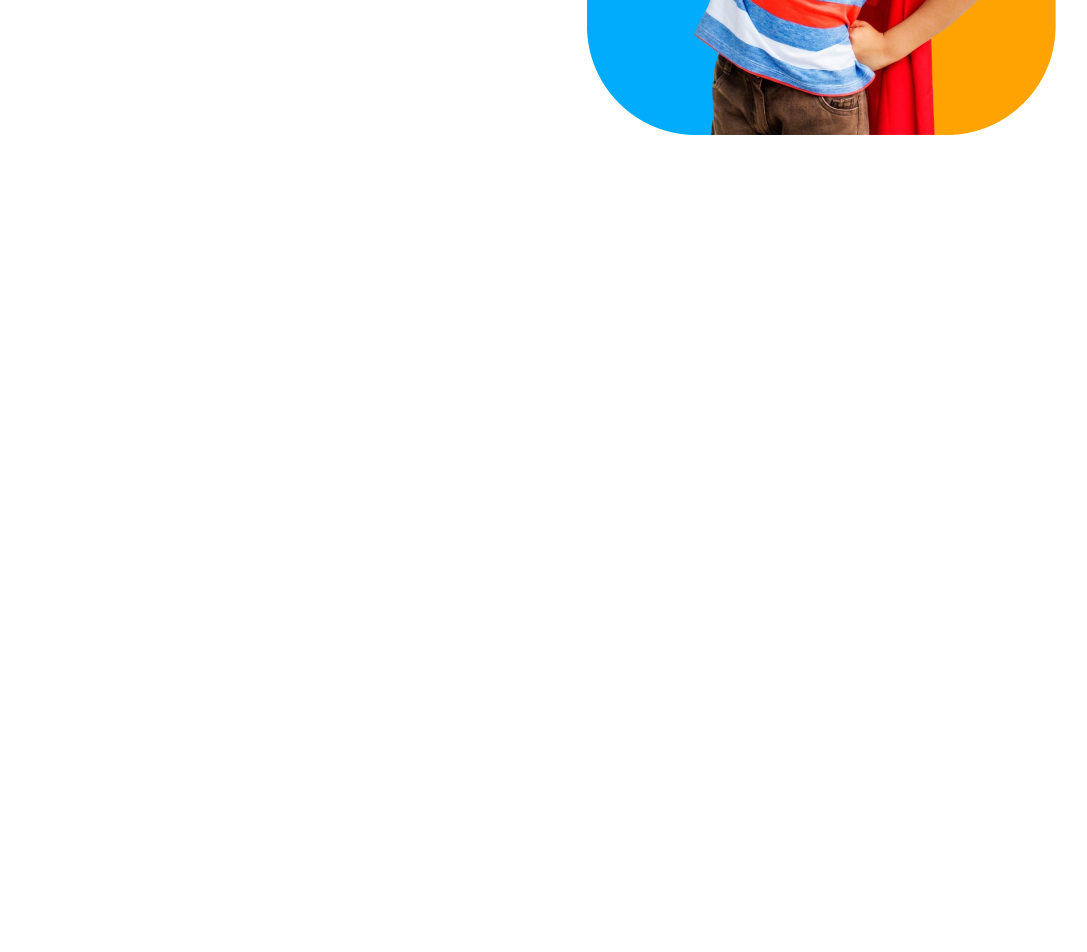
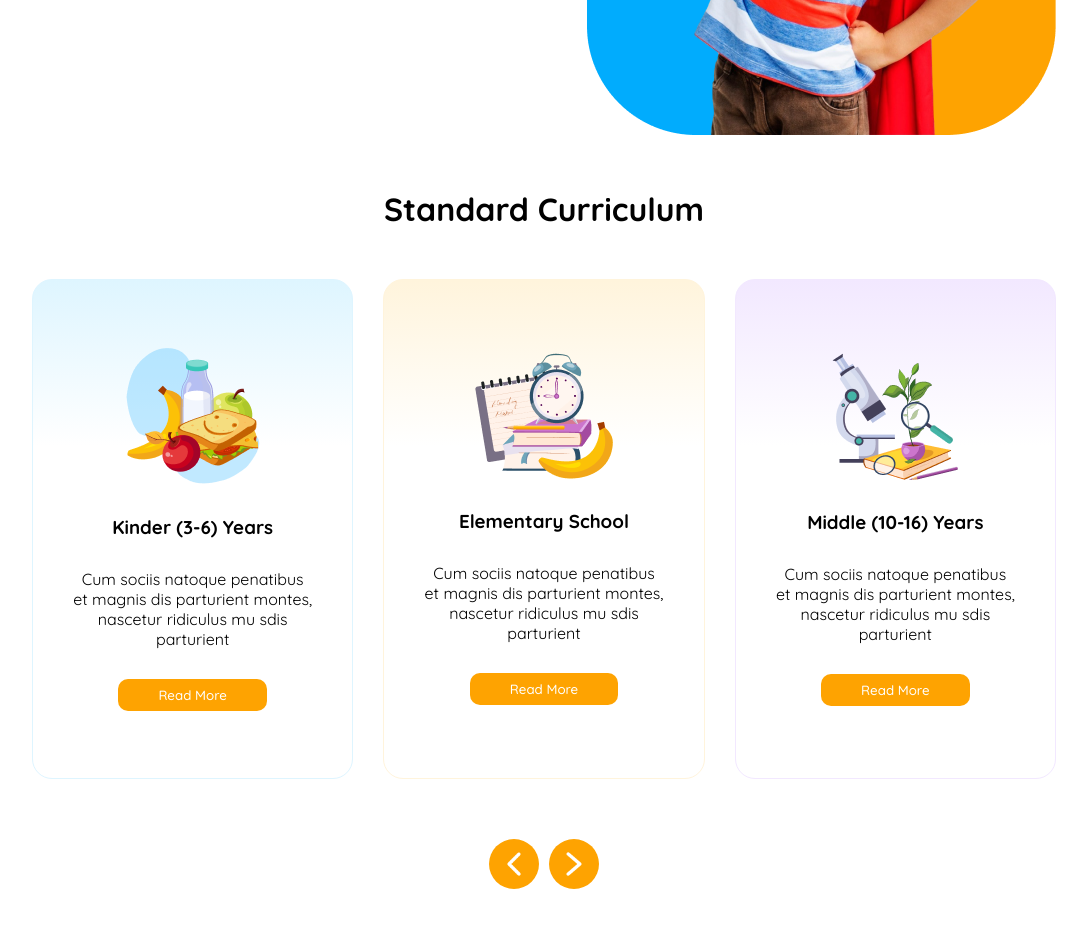
Before and after one commit to ishoef/PH-B11-Assignment-2, a plain HTML site: page index.html in a window 1280 px wide. Shown: the part 540-1492 px from the top of the page, without its empty margins (96-1183 px from the left). Before the commit the page ends 900 px from the top, so only its background shows below. Drawn offline with Linux system fonts and the light colour scheme.

Commit message:
Curriculum Design Done

```diff
--- a/index.html
+++ b/index.html
@@ -27,7 +27,7 @@
             </nav>
 
             <button type="submit" class="btn head-btn">Contact</button>
-            <img src="./assets/list.png" alt="menu" class="list-icon">
+            <img src="./assets/icons/list.png" alt="menu" class="list-icon">
         </div>
     </header>
 
@@ -59,7 +59,37 @@
         <!-- ______________Section-2-Curriculum____________ -->
 
         <seciton class="sec-2-curriculum">
+            <div class="Curriculum-content">
+                <h1 class="curriculum-title">Standard Curriculum</h1>
+                <div class="culum-boxes">
 
+                    <div class="culum-box box-1">
+                        <img src="./assets/kinder.png" alt="dot" class="box-pic pic-1">
+                        <h3 class="box-title">Kinder (3-6) Years</h3>
+                        <p class="box-para">Cum sociis natoque penatibus et magnis dis parturient montes, nascetur ridiculus mu sdis parturient</p>
+                        <button class="culum-btn-1 btn">Read More</button>
+                    </div>
+
+                    <div class="culum-box box-2">
+                        <img src="./assets/elementary.png" alt="dot" class="box-pic">
+                        <h3 class="box-title">Elementary School</h3>
+                        <p class="box-para">Cum sociis natoque penatibus et magnis dis parturient montes, nascetur ridiculus mu sdis parturient</p>
+                        <button class="culum-btn-2 btn">Read More</button>
+                    </div>
+
+                    <div class="culum-box box-3">
+                        <img src="./assets/middle.png" alt="dot" class="box-pic">
+                        <h3 class="box-title">Middle (10-16) Years</h3>
+                        <p class="box-para">Cum sociis natoque penatibus et magnis dis parturient montes, nascetur ridiculus mu sdis parturient</p>
+                        <button class="culum-btn-3 btn">Read More</button>
+                    </div>
+
+                </div>
+                <div class="arrows">
+                    <div class="left"><img src="./assets/icons/left.png" alt="left-arrow" class="arrow-icon"></div>
+                    <div class="right"><img src="./assets/icons/next.png" alt="right-arrow" class="arrow-icon"></div>
+                </div>
+            </div>
         </seciton>
 
 
--- a/style.css
+++ b/style.css
@@ -149,6 +149,90 @@ body{
     width: 100%;
 }
 
+/* ______________Section-2-Curriculum______________ */
+
+.sec-2-curriculum{
+    width: 100%;
+    height: fit-content;
+    background-image: url(./assets/bg.png);
+    background-position: cover;
+    background-repeat: no-repeat;
+}
+
+.Curriculum-content{
+    width: var(--content-width);
+    height: fit-content;
+    margin: 0 auto;
+    padding: 50px 0;
+}
+
+.curriculum-title{
+    text-align: center;
+}
+
+.culum-boxes{
+    margin-top: 50px;
+    display: grid;
+    grid-template-columns: repeat(3, 1fr);
+    gap: 30px;
+}
+
+.culum-box{
+    width: fit-content;
+    height: 500px;
+    background: #f2f2f2;
+    padding: 40px;
+    display: flex;
+    flex-direction: column;
+    justify-content: center;
+    align-items: center;
+    gap: 30px;
+    border-radius: 20px;
+    text-align: center;
+}
+
+.box-1{
+    border: 1px solid #DEF5FF;
+    background: linear-gradient(to top, #ffffff, #ffffff, #ffffff, rgb(222, 245, 255));
+}
+
+.box-2{
+    border: 1px solid #FFF4DC;
+    background: linear-gradient(to top, #ffffff, #ffffff, #ffffff, #FFF4DC);
+}
+
+.box-3{
+    border: 1px solid #F2E8FF;
+    background: linear-gradient(to top, #ffffff, #ffffff, #ffffff, #F2E8FF);
+}
+
+.arrows{
+    width: 100%;
+    height: fit-content;
+    padding: 60px 0;
+    display: flex;
+    align-items: center;
+    justify-content: center;
+    gap: 10px;
+
+}
+
+.left, .right{
+    width: 50px;
+    height: 50px;
+    border-radius: 50%;
+    background: var(--primary-color);
+    display: flex;
+    justify-content: center;
+    align-items: center;
+}
+
+.arrow-icon{
+    width: 40px;
+}
+
+
+
 
 
 
@@ -205,7 +289,6 @@ body{
         text-align: center;
     }
 
-    /* .banner-title{
-        text-align: center;
-    } */
+
+
 }
```
Also changed, not shown: assets/icons/left.png (added), assets/icons/list.png (renamed from assets/list.png), assets/icons/next.png (added), assets/icons/twitter.png (renamed from assets/twitter.png).
